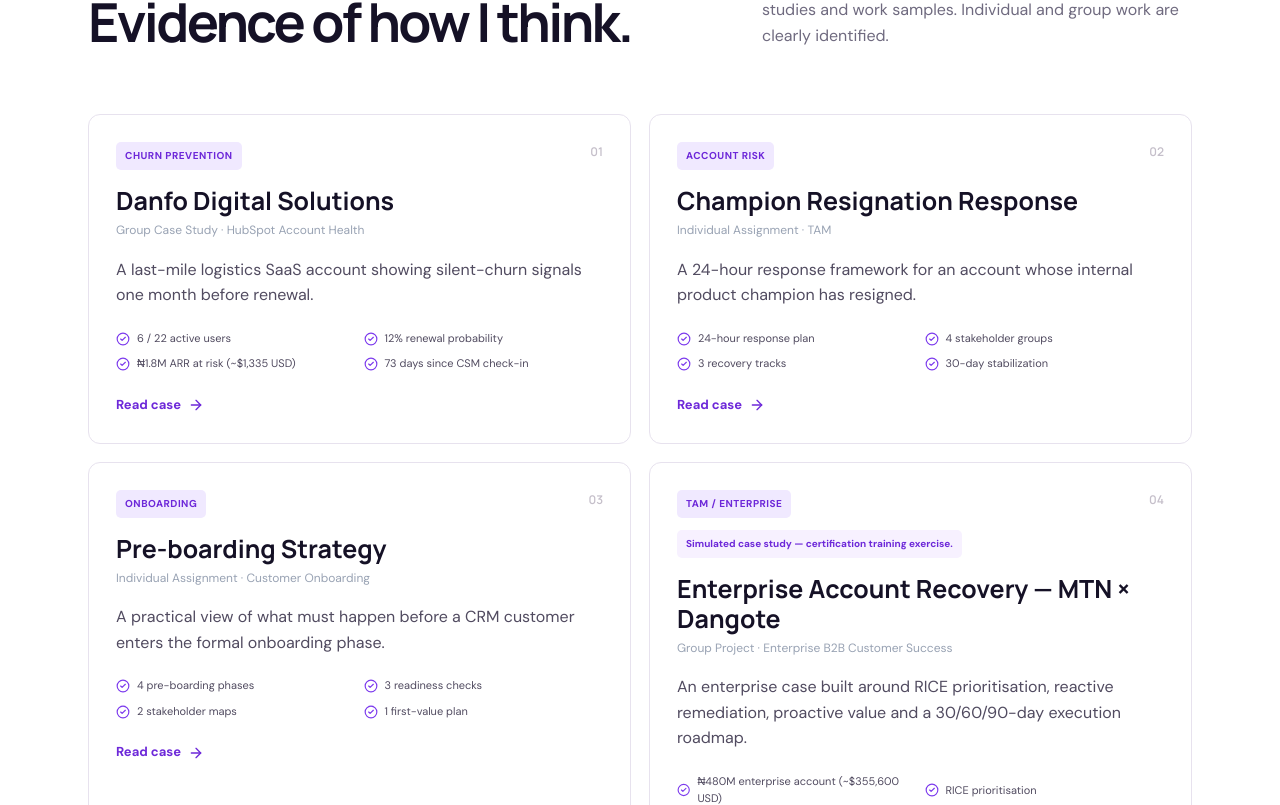
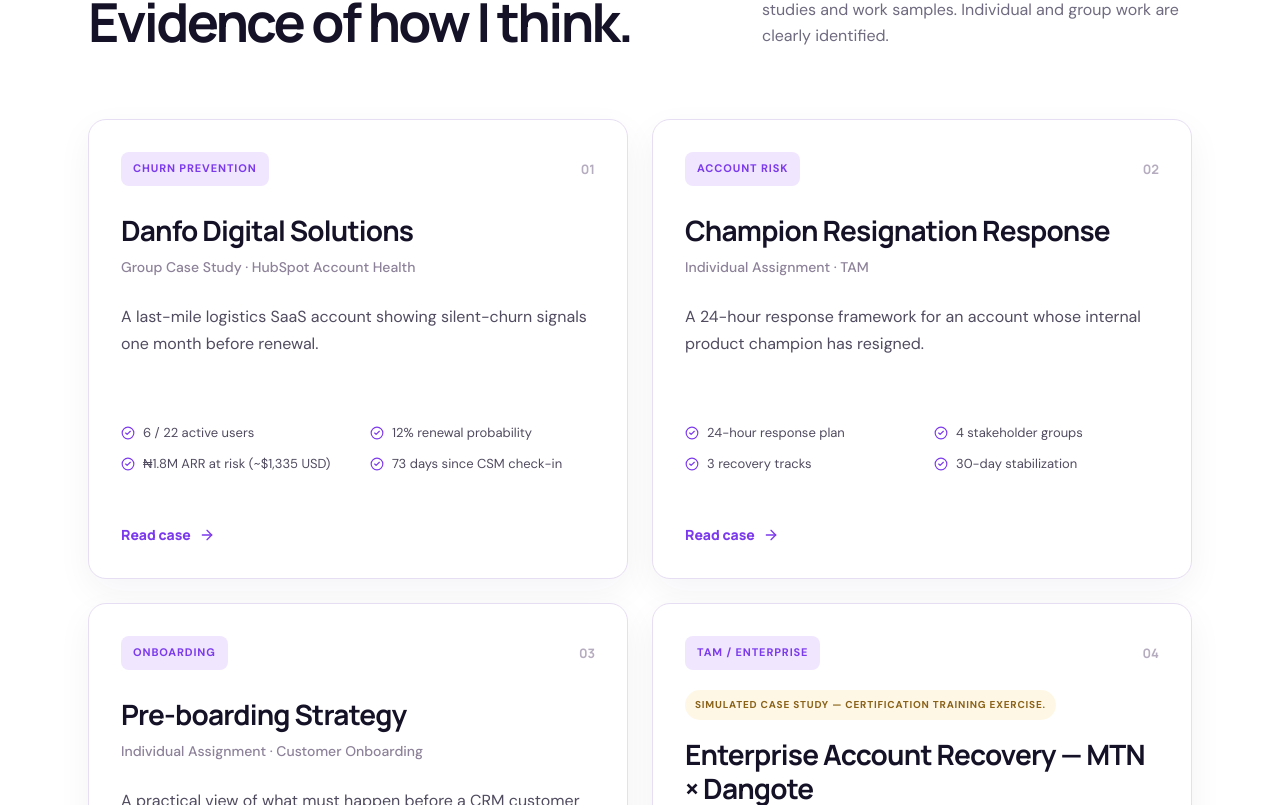
Before and after one commit to GoodnessN/goodness-csm-portfolio, a React (Vite) app: page / in a window 1280 px wide. Shown: the part 4375-5180 px from the top of the page. Built offline with nearby package versions, Linux system fonts and the light colour scheme.

Commit message:
Update styles.css

```diff
--- a/src/styles.css
+++ b/src/styles.css
@@ -243,3 +243,162 @@
     left:-33px;
   }
 }
+/* CASE STUDIES — PREMIUM PORTFOLIO TREATMENT */
+
+.work-grid{
+  display:grid;
+  grid-template-columns:repeat(2,minmax(0,1fr));
+  gap:24px;
+  margin-top:55px;
+}
+
+.work-card{
+  position:relative;
+  display:flex;
+  flex-direction:column;
+  min-height:460px;
+  padding:32px;
+  border:1px solid #e6def2;
+  border-radius:18px;
+  background:#fff;
+  box-shadow:0 12px 35px rgba(42,15,74,.05);
+  transition:transform .25s ease,box-shadow .25s ease,border-color .25s ease;
+}
+
+.work-card:hover{
+  transform:translateY(-5px);
+  box-shadow:0 20px 45px rgba(42,15,74,.10);
+  border-color:#d8c7ef;
+}
+
+.work-top{
+  display:flex;
+  justify-content:space-between;
+  align-items:center;
+  margin-bottom:28px;
+}
+
+.work-top .tag{
+  display:inline-flex;
+  align-items:center;
+  padding:8px 12px;
+  border-radius:8px;
+  background:#f0e7ff;
+  color:var(--purple);
+  font-size:11px;
+  font-weight:800;
+  letter-spacing:.08em;
+  text-transform:uppercase;
+}
+
+.work-top .index{
+  color:#b6acbf;
+  font-size:13px;
+  font-weight:700;
+}
+
+.work-card h3{
+  margin:0 0 8px;
+  font-family:Manrope;
+  font-size:28px;
+  line-height:1.2;
+  letter-spacing:-.03em;
+  color:var(--ink);
+}
+
+.work-card .type{
+  margin:0 0 25px;
+  color:#8d8299;
+  font-size:14px;
+  font-weight:500;
+}
+
+.work-card > p:not(.type):not(.simulated){
+  color:#514b60;
+  font-size:16px;
+  line-height:1.7;
+  margin:0 0 24px;
+}
+
+.simulated{
+  display:inline-flex;
+  align-self:flex-start;
+  margin:-8px 0 18px;
+  padding:7px 10px;
+  border-radius:999px;
+  background:#fff7e6;
+  color:#8a6319;
+  font-size:10px;
+  font-weight:800;
+  letter-spacing:.08em;
+  text-transform:uppercase;
+}
+
+.facts{
+  display:grid;
+  grid-template-columns:repeat(2,minmax(0,1fr));
+  gap:12px 24px;
+  margin-top:auto;
+  padding-top:18px;
+}
+
+.facts span{
+  display:flex;
+  align-items:flex-start;
+  gap:8px;
+  color:#514b60;
+  font-size:13px;
+  line-height:1.45;
+}
+
+.facts svg{
+  flex:0 0 auto;
+  color:var(--purple);
+  margin-top:2px;
+}
+
+.read-btn{
+  display:inline-flex;
+  align-items:center;
+  align-self:flex-start;
+  gap:8px;
+  margin-top:28px;
+  padding:0;
+  border:0;
+  background:none;
+  color:var(--purple);
+  font-family:Manrope;
+  font-size:14px;
+  font-weight:800;
+  cursor:pointer;
+}
+
+.read-btn svg{
+  transition:transform .2s ease;
+}
+
+.read-btn:hover svg{
+  transform:translateX(4px);
+}
+
+@media (max-width:900px){
+  .work-grid{
+    grid-template-columns:1fr;
+    margin-top:40px;
+  }
+}
+
+@media (max-width:560px){
+  .work-card{
+    min-height:auto;
+    padding:24px;
+  }
+
+  .work-card h3{
+    font-size:24px;
+  }
+
+  .facts{
+    grid-template-columns:1fr;
+  }
+}
```
